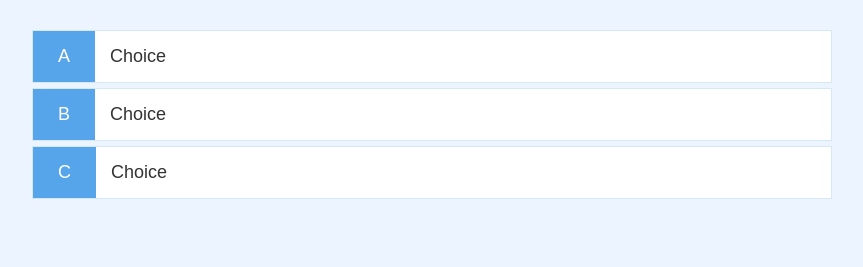
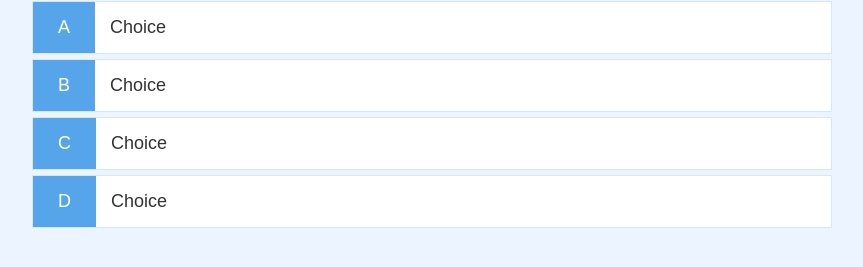
Before and after one commit to NaoDevWeb31/Quiz_App_HTML_CSS_JS, a plain HTML site: page game.html in a window 1280 px wide. Shown: the part 327-594 px from the top of the page, without its empty margins (208-1071 px from the left). Drawn offline with Linux system fonts and the light colour scheme.

Commit message:
[MAJ/NEW] HTML gamepage - JS gamepage
Page JavaScript créée et liée à la page de quiz du projet

```diff
--- a/game.html
+++ b/game.html
@@ -26,8 +26,14 @@
                 <p class="choice-prefix">C</p>
                 <p class="choice-text">Choice</p>
             </div>
+            <div class="choice-container">
+                <p class="choice-prefix">D</p>
+                <p class="choice-text">Choice</p>
+            </div>
         </div>
     </div>
+
+    <script src="game.js"></script>
 </body>
 
 </html>
```
Also changed, not shown: game.js (added).
